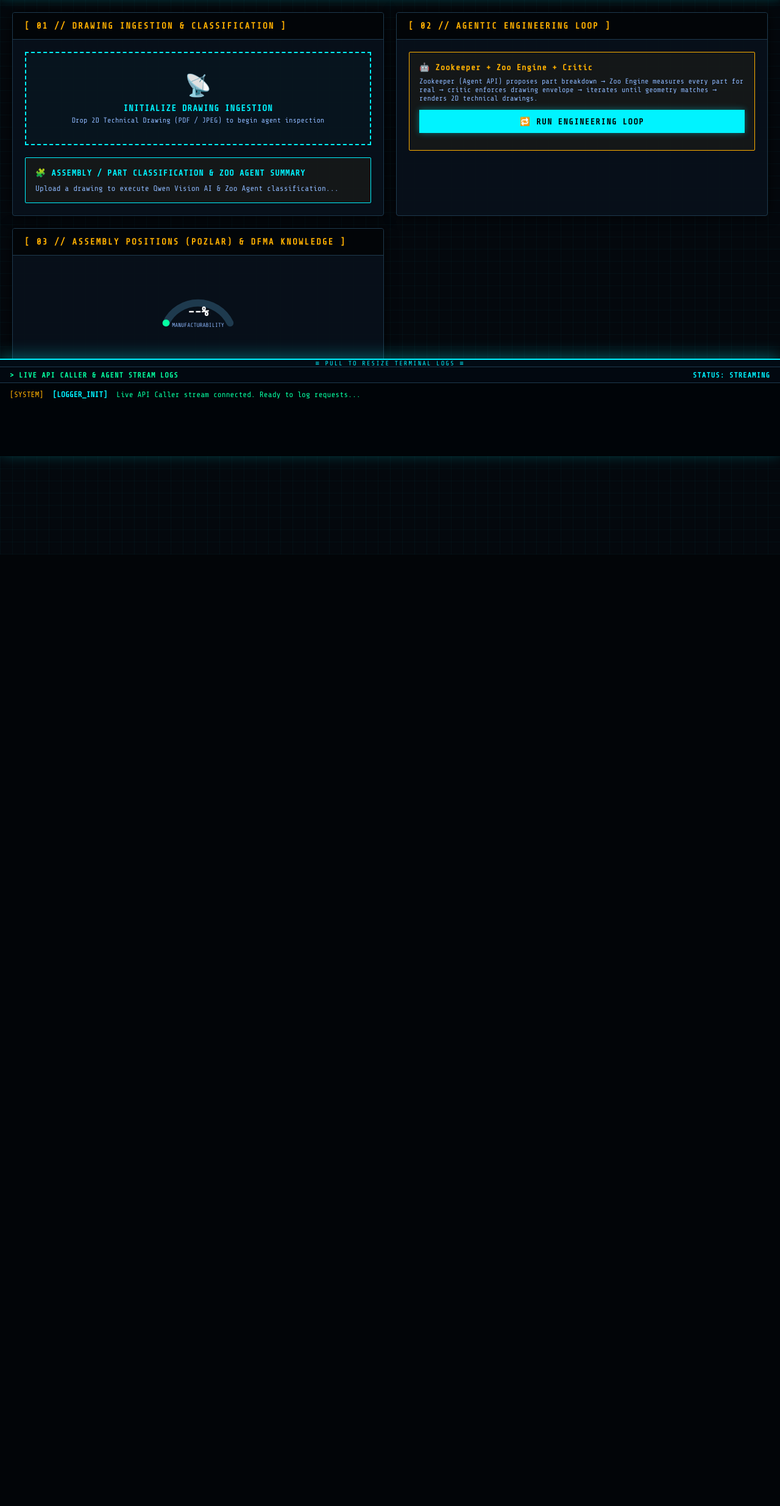
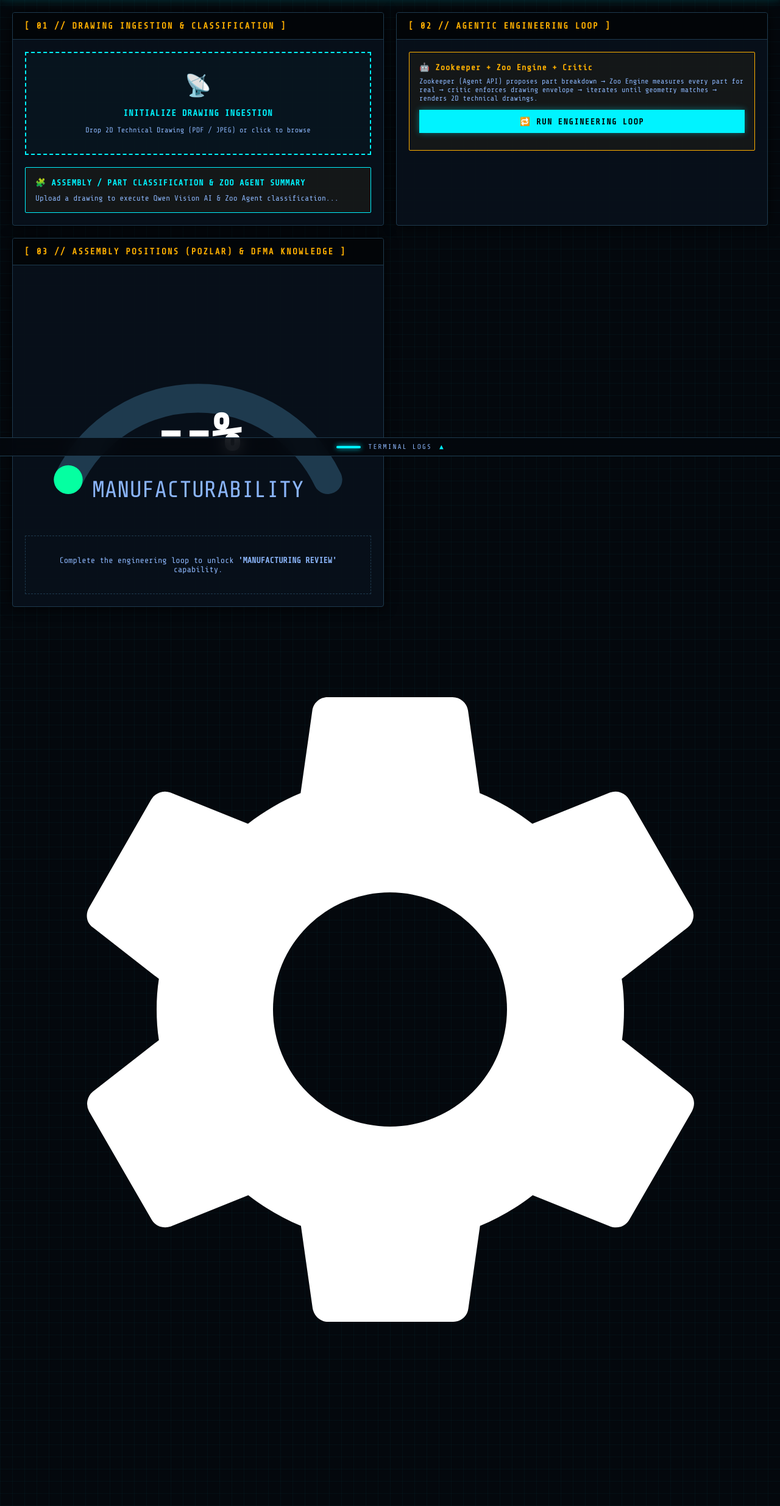
Before and after one commit to kuntaykunt/zoo-the-api-makeathon, a FastAPI app: page / in a window 1280 px wide. Shown: the part 52-2521 px from the top of the page at 61% size. Before the commit the page ends 961 px from the top, so only its background shows below. Run offline with FastAPI, Linux system fonts and the light colour scheme; some libraries are stand-ins or nearby versions.

Commit message:
feat: futuristic pull-up terminal console + fix drag&drop upload
Upload Fix:
- Native file input positioned absolutely over upload box (opacity:0, z-index:10)
- Child elements have pointer-events:none so clicks pass to file input
- Drag & drop events properly prevented + stopped from propagation
- dragover CSS class for visual feedback

Terminal Redesign:
- Transparent glassmorphism overlay (backdrop-filter: blur)
- Pull handle at bottom with glowing cyan indicator bar
- Hover or click expands terminal content (max-height: 60vh, smooth cubic-bezier)
- macOS-style window dots (red/yellow/green) in header
- Status dot pulses green when active
- Custom scrollbar styling
- Log lines highlight on hover with cyan background
- Blade Runner gradient bar + sliding light beam on API activity
- Gear indicator spins in bottom-right during activity

Terminal Behavior:
- Default: collapsed (only pull handle visible)
- Hover: smoothly slides up to reveal logs
- Click handle: toggles expanded/collapsed state
- Content stacks over page (pointer-events: none on container, auto on handle/body)

Co-authored-by: Qwen-Coder <qwen-coder@alibabacloud.com>

```diff
--- a/app/static/css/style.css
+++ b/app/static/css/style.css
@@ -160,12 +160,38 @@ body {
   background: rgba(0, 243, 255, 0.02);
   transition: all 0.2s ease;
   position: relative;
-  display: block;
+  display: flex;
+  flex-direction: column;
+  align-items: center;
+  justify-content: center;
+  gap: 0.5rem;
+  overflow: hidden;
+}
+
+.upload-box input[type="file"] {
+  position: absolute;
+  top: 0;
+  left: 0;
+  width: 100%;
+  height: 100%;
+  opacity: 0;
+  cursor: pointer;
+  z-index: 10;
+}
+
+.upload-box > *:not(input) {
+  pointer-events: none;
 }
 
 .upload-box:hover {
   background: rgba(0, 243, 255, 0.08);
   border-color: var(--term-amber);
+}
+
+.upload-box.dragover {
+  background: rgba(0, 243, 255, 0.15);
+  border-color: var(--term-green);
+  border-style: solid;
 }
 
 .upload-icon {
@@ -457,131 +483,46 @@ body {
 }
 
 /* Terminal sliding activity indicator - blade runner back-and-forth */
+
+/* ============================================
+   FUTURISTIC PULL-UP TERMINAL CONSOLE
+   ============================================ */
+
+.footer-terminal {
+  position: fixed;
+  bottom: 0;
+  left: 0;
+  right: 0;
+  z-index: 9000;
+  pointer-events: none;
+}
+
 .terminal-active-bar {
   position: absolute;
   top: 0;
   left: 0;
   height: 2px;
+  width: 100%;
   background: linear-gradient(90deg, transparent, var(--term-cyan), var(--term-green), var(--term-cyan), transparent);
   background-size: 300% 100%;
   animation: slide-bar-blade 2s ease-in-out infinite alternate;
-  border-radius: 0 0 2px 2px;
-  transition: width 0.3s ease;
-}
-
-@keyframes slide-bar-blade {
-  0% {
-    background-position: 0% 50%;
-    left: 0;
-    width: 60%;
-  }
-  100% {
-    background-position: 100% 50%;
-    left: 40%;
-    width: 60%;
-  }
-}
-
-.footer-terminal {
-  position: relative;
-}
-
-/* Prevent text selection on terminal chrome, allow in body */
-.terminal-resize-handle,
-.footer-terminal-header {
-  user-select: none;
-  -webkit-user-select: none;
-  -moz-user-select: none;
-  -ms-user-select: none;
-}
-
-.footer-terminal-body {
-  user-select: text;
-  -webkit-user-select: text;
-  -moz-user-select: text;
-  -ms-user-select: text;
-}
-
-/* Button loading state */
-.btn.loading {
-  position: relative;
-  pointer-events: none;
-  opacity: 0.7;
-}
-
-.btn.loading::after {
-  content: "";
-  display: inline-block;
-  width: 12px;
-  height: 12px;
-  border: 2px solid rgba(0,0,0,0.3);
-  border-top-color: #000;
-  border-radius: 50%;
-  animation: spin 0.6s linear infinite;
-  margin-left: 8px;
-  vertical-align: middle;
-}
-
-.btn-secondary.loading::after {
-  border-color: rgba(0, 243, 255, 0.3);
-  border-top-color: var(--term-cyan);
-}
-
-/* Gauge Widget */
-.gauge-container {
-  display: flex;
-  justify-content: center;
-  align-items: center;
-  padding: 0.5rem 0;
-  margin-bottom: 0.75rem;
-}
-
-.gauge-svg {
-  width: 140px;
-  height: 95px;
-}
-
-.gauge-fill {
-  transition: stroke-dasharray 0.8s ease, stroke 0.5s ease;
-}
-
-.gauge-value {
-  transition: fill 0.5s ease;
-}
-
-/* Spinning Gear Indicator */
-.system-gear {
-  position: fixed;
-  bottom: 10px;
-  right: 10px;
-  z-index: 9500;
-  width: 24px;
-  height: 24px;
-  color: var(--term-amber);
   opacity: 0;
   transition: opacity 0.3s ease;
   pointer-events: none;
 }
 
-.system-gear.active {
+.terminal-active-bar.active {
   opacity: 1;
-  animation: spin-gear 2s linear infinite;
 }
 
-@keyframes spin-gear {
-  to { transform: rotate(360deg); }
-}
-
-/* Light Beam across terminal top */
 .terminal-light-beam {
   position: absolute;
   top: 0;
   left: 0;
   height: 1px;
-  width: 80px;
+  width: 100px;
   background: linear-gradient(90deg, transparent, var(--term-cyan), transparent);
   opacity: 0;
-  transition: opacity 0.3s ease;
   pointer-events: none;
 }
 
@@ -590,83 +531,157 @@ body {
   animation: beam-slide 2.5s ease-in-out infinite alternate;
 }
 
-@keyframes beam-slide {
-  0% { left: 0; }
-  100% { left: calc(100% - 80px); }
-}
-
-/* Resizable Bottom Footer Terminal Console */
-.footer-terminal {
-  position: fixed;
-  bottom: 0;
-  left: 0;
-  right: 0;
-  height: 160px;
-  min-height: 90px;
-  max-height: 80vh;
-  background: #000408;
-  border-top: 2px solid var(--term-cyan);
-  box-shadow: 0 -5px 25px rgba(0, 243, 255, 0.3);
-  z-index: 9000;
-  display: flex;
-  flex-direction: column;
-  transition: height 0.05s ease-out;
-}
-
-.terminal-resize-handle {
-  height: 12px;
-  background: #020b14;
-  border-bottom: 1px solid var(--term-border);
-  cursor: ns-resize;
+.terminal-pull-handle {
+  position: relative;
   display: flex;
   align-items: center;
   justify-content: center;
-  font-size: 0.65rem;
-  color: var(--term-cyan);
+  gap: 0.75rem;
+  padding: 0.5rem 1rem;
+  background: rgba(4, 8, 13, 0.85);
+  backdrop-filter: blur(12px);
+  -webkit-backdrop-filter: blur(12px);
+  border-top: 1px solid var(--term-border);
+  cursor: pointer;
+  pointer-events: auto;
+  transition: background 0.2s ease;
+}
+
+.terminal-pull-handle:hover {
+  background: rgba(4, 8, 13, 0.95);
+}
+
+.pull-indicator {
+  width: 40px;
+  height: 4px;
+  background: var(--term-cyan);
+  border-radius: 2px;
+  box-shadow: 0 0 8px var(--term-cyan);
+}
+
+.pull-text {
+  font-size: 0.7rem;
+  color: var(--text-dim);
   letter-spacing: 2px;
   user-select: none;
 }
 
-.terminal-resize-handle:hover {
-  background: var(--term-cyan);
-  color: #000;
-  font-weight: 800;
+.pull-chevron {
+  font-size: 0.7rem;
+  color: var(--term-cyan);
+  transition: transform 0.3s ease;
+  user-select: none;
 }
 
-.footer-terminal-header {
-  background: #020810;
+.terminal-expanded .pull-chevron {
+  transform: rotate(180deg);
+}
+
+.terminal-content {
+  max-height: 0;
+  overflow: hidden;
+  background: rgba(4, 8, 13, 0.92);
+  backdrop-filter: blur(16px);
+  -webkit-backdrop-filter: blur(16px);
+  border-top: 1px solid var(--term-border);
+  transition: max-height 0.4s cubic-bezier(0.4, 0, 0.2, 1);
+  pointer-events: auto;
+}
+
+.footer-terminal:hover .terminal-content,
+.terminal-expanded .terminal-content {
+  max-height: 60vh;
+}
+
+.terminal-header {
+  display: flex;
+  align-items: center;
+  justify-content: space-between;
+  padding: 0.5rem 1rem;
+  background: rgba(2, 5, 8, 0.6);
   border-bottom: 1px solid var(--term-border);
-  padding: 0.35rem 1rem;
+}
+
+.terminal-dots {
+  display: flex;
+  gap: 6px;
+}
+
+.terminal-dots .dot {
+  width: 10px;
+  height: 10px;
+  border-radius: 50%;
+}
+
+.terminal-dots .dot.red { background: #ff5f57; }
+.terminal-dots .dot.yellow { background: #febc2e; }
+.terminal-dots .dot.green { background: #28c840; }
+
+.terminal-title {
   font-size: 0.75rem;
+  color: var(--term-green);
   font-weight: 700;
-  color: var(--term-green);
-  display: flex;
-  justify-content: space-between;
-  align-items: center;
   letter-spacing: 1px;
 }
 
-.footer-terminal-body {
-  flex: 1;
-  padding: 0.65rem 1rem;
-  overflow-y: auto;
-  font-family: 'Share Tech Mono', monospace;
-  font-size: 0.8rem;
-  color: var(--term-green);
-  line-height: 1.4;
+.terminal-status {
+  display: flex;
+  align-items: center;
+  gap: 0.4rem;
+  font-size: 0.65rem;
+  color: var(--term-cyan);
 }
 
+.status-dot {
+  width: 6px;
+  height: 6px;
+  border-radius: 50%;
+  background: var(--term-border);
+}
+
+.status-dot.active {
+  background: var(--term-green);
+  box-shadow: 0 0 6px var(--term-green);
+  animation: pulse 1.5s ease-in-out infinite;
+}
+
+.terminal-body {
+  padding: 0.75rem 1rem;
+  max-height: 40vh;
+  overflow-y: auto;
+  font-family: 'Share Tech Mono', 'Fira Code', monospace;
+  font-size: 0.78rem;
+  color: var(--term-green);
+  line-height: 1.5;
+  user-select: text;
+  -webkit-user-select: text;
+}
+
+.terminal-body::-webkit-scrollbar { width: 6px; }
+.terminal-body::-webkit-scrollbar-track { background: transparent; }
+.terminal-body::-webkit-scrollbar-thumb { background: var(--term-border); border-radius: 3px; }
+.terminal-body::-webkit-scrollbar-thumb:hover { background: var(--term-cyan); }
+
 .log-line {
-  margin-bottom: 0.25rem;
+  margin-bottom: 0.2rem;
+  opacity: 0.9;
+  transition: opacity 0.2s;
+}
+
+.log-line:hover {
+  opacity: 1;
+  background: rgba(0, 243, 255, 0.03);
 }
 
 .log-time {
   color: var(--term-amber);
-  margin-right: 0.5rem;
+  margin-right: 0.4rem;
+  font-size: 0.72rem;
 }
 
 .log-caller {
   color: var(--term-cyan);
   font-weight: 700;
-  margin-right: 0.5rem;
+  margin-right: 0.4rem;
+  font-size: 0.7rem;
 }
--- a/app/static/js/app.js
+++ b/app/static/js/app.js
@@ -21,14 +21,14 @@ function showTerminalActivity(durationMs = 3000) {
   const bar = document.getElementById("terminalActiveBar");
   const beam = document.getElementById("terminalLightBeam");
   const gear = document.getElementById("systemGear");
-  if (bar) { bar.style.display = "block"; bar.style.width = "100%"; }
+  if (bar) bar.classList.add("active");
   if (beam) beam.classList.add("active");
   if (gear) gear.classList.add("active");
 
   clearTimeout(terminalActivityTimeout);
   clearTimeout(systemActiveTimeout);
   terminalActivityTimeout = setTimeout(() => {
-    if (bar) { bar.style.display = "none"; bar.style.width = "0%"; }
+    if (bar) bar.classList.remove("active");
     if (beam) beam.classList.remove("active");
   }, durationMs);
   systemActiveTimeout = setTimeout(() => {
@@ -39,15 +39,25 @@ function showTerminalActivity(durationMs = 3000) {
 document.addEventListener("DOMContentLoaded", () => {
   initUploadBox();
   initActionButtons();
-  initResizableTerminal();
+  initTerminalPull();
 
   const explodeBtn = document.getElementById("explodeBtn");
   if (explodeBtn) explodeBtn.style.display = "none";
 
-  streamLog("AGENT_HARNESS", "Initialized Agentic Loop Engine v2.5.");
-  streamLog("AGENT_HARNESS", "GATING STATUS: 'EXPLODE TO MANUFACTURE' capability LOCKED.");
+  streamLog("AGENT_HARNESS", "Initialized Agentic Loop Engine v2.6.");
+  streamLog("AGENT_HARNESS", "GATING STATUS: 'MANUFACTURING REVIEW' capability LOCKED.");
   streamLog("AGENT_HARNESS", "Prerequisites: 1. Drawing Inspection -> 2. Title Block Audit -> 3. Zoo API Verification.");
 });
+
+function initTerminalPull() {
+  const handle = document.getElementById("terminalPullHandle");
+  const terminal = document.getElementById("footerTerminal");
+  if (!handle || !terminal) return;
+
+  handle.addEventListener("click", () => {
+    terminal.classList.toggle("terminal-expanded");
+  });
+}
 
 function initResizableTerminal() {
   const handle = document.getElementById("terminalResizeHandle");
@@ -87,27 +97,31 @@ function initUploadBox() {
 
   if (!dropzone || !fileInput) return;
 
-  // <label for="fileInput"> handles click natively — no JS click listener needed
+  // Native file input (positioned absolutely over the box) handles click
 
   dropzone.addEventListener("dragover", (e) => {
     e.preventDefault();
+    e.stopPropagation();
     dropzone.classList.add("dragover");
   });
 
-  dropzone.addEventListener("dragleave", () => {
+  dropzone.addEventListener("dragleave", (e) => {
+    e.preventDefault();
+    e.stopPropagation();
     dropzone.classList.remove("dragover");
   });
 
   dropzone.addEventListener("drop", (e) => {
     e.preventDefault();
+    e.stopPropagation();
     dropzone.classList.remove("dragover");
-    if (e.dataTransfer.files.length > 0) {
+    if (e.dataTransfer && e.dataTransfer.files.length > 0) {
       handleFileUpload(e.dataTransfer.files[0]);
     }
   });
 
   fileInput.addEventListener("change", (e) => {
-    if (e.target.files.length > 0) {
+    if (e.target.files && e.target.files.length > 0) {
       handleFileUpload(e.target.files[0]);
     }
   });
--- a/templates/index.html
+++ b/templates/index.html
@@ -39,12 +39,12 @@
       </div>
       <div class="panel-body">
 
-        <label class="upload-box" id="dropzone" for="fileInput">
+        <div class="upload-box" id="dropzone">
           <div class="upload-icon">📡</div>
           <div class="upload-title">INITIALIZE DRAWING INGESTION</div>
-          <div class="upload-desc">Drop 2D Technical Drawing (PDF / JPEG) to begin agent inspection</div>
-          <input type="file" id="fileInput" accept="image/*,application/pdf" style="display: none;">
-        </label>
+          <div class="upload-desc">Drop 2D Technical Drawing (PDF / JPEG) or click to browse</div>
+          <input type="file" id="fileInput" accept="image/*,application/pdf">
+        </div>
 
         <div class="uploaded-file-card" id="uploadedFileCard" style="display: none;">
           <span id="fileNameText">📄 File Uploaded</span>
@@ -135,20 +135,38 @@
 
   </main>
 
-  <!-- Resizable Bottom Footer Terminal Console -->
+  <!-- Futuristic Pull-Up Terminal Console -->
   <footer class="footer-terminal" id="footerTerminal">
-    <div class="terminal-active-bar" id="terminalActiveBar" style="display: none; width: 0%;"></div>
+    <div class="terminal-active-bar" id="terminalActiveBar"></div>
     <div class="terminal-light-beam" id="terminalLightBeam"></div>
-    <div class="terminal-resize-handle" id="terminalResizeHandle">≡ PULL TO RESIZE TERMINAL LOGS ≡</div>
-    <div class="footer-terminal-header">
-      <span>> LIVE API CALLER & AGENT STREAM LOGS</span>
-      <span style="color: var(--term-cyan);">STATUS: STREAMING</span>
+
+    <!-- Terminal Pull Handle -->
+    <div class="terminal-pull-handle" id="terminalPullHandle">
+      <div class="pull-indicator"></div>
+      <span class="pull-text">TERMINAL LOGS</span>
+      <div class="pull-chevron" id="pullChevron">▲</div>
     </div>
-    <div class="footer-terminal-body" id="footerTerminalLogs">
-      <div class="log-line">
-        <span class="log-time">[SYSTEM]</span>
-        <span class="log-caller">[LOGGER_INIT]</span>
-        <span>Live API Caller stream connected. Ready to log requests...</span>
+
+    <!-- Terminal Content (slides up) -->
+    <div class="terminal-content" id="terminalContent">
+      <div class="terminal-header">
+        <div class="terminal-dots">
+          <span class="dot red"></span>
+          <span class="dot yellow"></span>
+          <span class="dot green"></span>
+        </div>
+        <span class="terminal-title">⚡ AGENT STREAM — LIVE</span>
+        <div class="terminal-status">
+          <span class="status-dot active"></span>
+          <span>STREAMING</span>
+        </div>
+      </div>
+      <div class="terminal-body" id="footerTerminalLogs">
+        <div class="log-line">
+          <span class="log-time">[SYSTEM]</span>
+          <span class="log-caller">[INIT]</span>
+          <span>Terminal ready. Awaiting API activity...</span>
+        </div>
       </div>
     </div>
   </footer>
```
